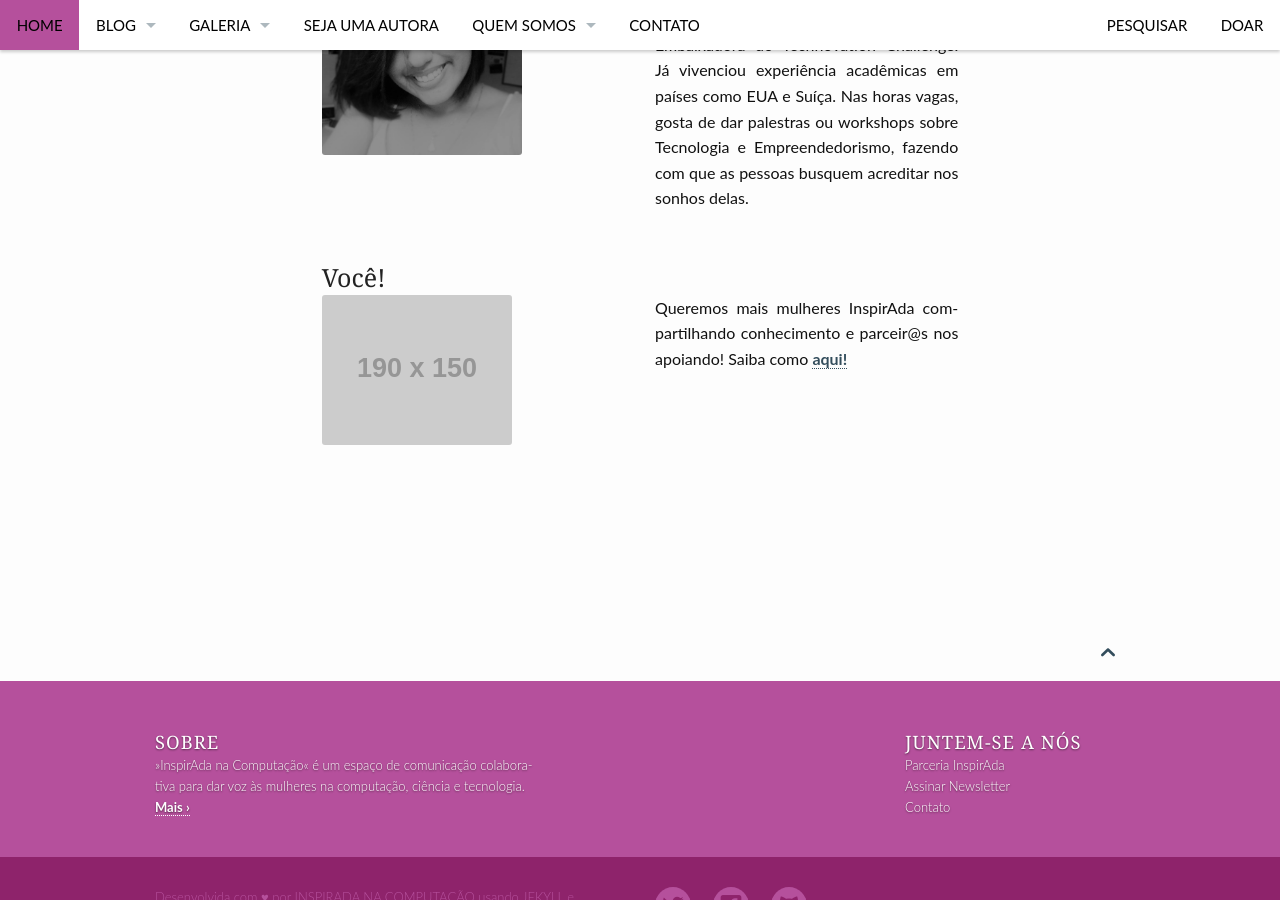
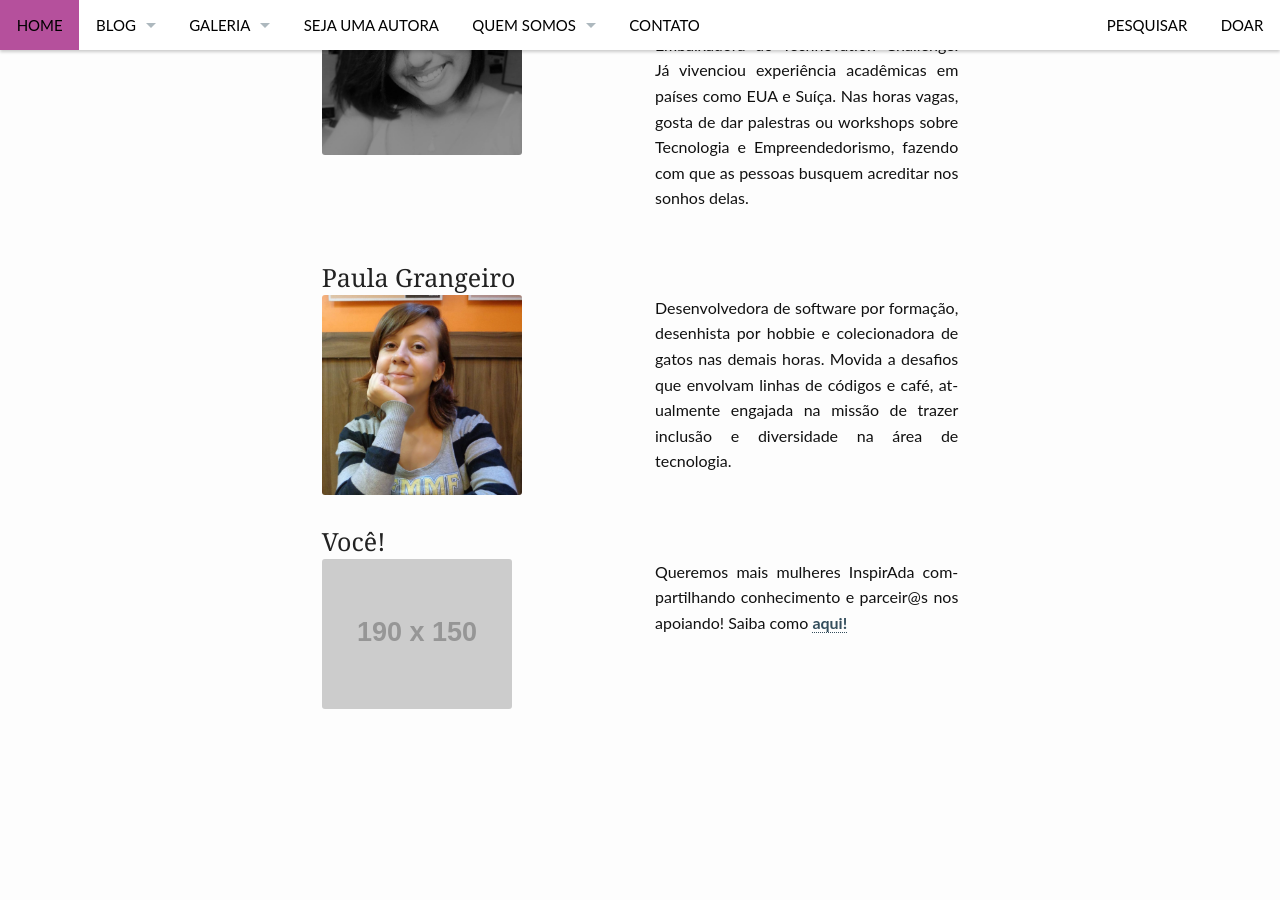
Before and after one commit to inspiradanacomputacao/inspiradanacomputacao.github.io, a Jekyll site: the page built from pages/colaboradores.md, in a window 1280 px wide and 900 px high, scrolled down 1019 px. Built offline with Jekyll 4.4.1, drawn with Linux system fonts in a browser that asks for light colours.

Commit message:
adicionando perfil de Paula Grangeiro

```diff
--- a/pages/colaboradores.md
+++ b/pages/colaboradores.md
@@ -50,6 +50,24 @@ header:
 <div class="show-for-large-up">
     <div class="row">
         <div class="small-12 columns">
+            <h3>Paula Grangeiro</h3>
+        </div><!-- /.small-12.columns -->
+    </div>
+  <div class="row">
+    <div class="large-6 columns">
+        <img src="http://inspiradanacomputacao.github.io/images/perfil_paula.jpg" width= "200px" alt="">
+      </div>
+    <div class="large-6 columns">
+        <p align="justify">
+          Desenvolvedora de software por formação, desenhista por hobbie e colecionadora de gatos nas demais horas. Movida a desafios que envolvam linhas de códigos e café, atualmente engajada na missão de trazer inclusão e diversidade na área de tecnologia.
+        </p>
+    </div>
+  </div>
+</div>
+
+<div class="show-for-large-up">
+    <div class="row">
+        <div class="small-12 columns">
             <h3>Você!</h3>
         </div><!-- /.small-12.columns -->
     </div>
```
